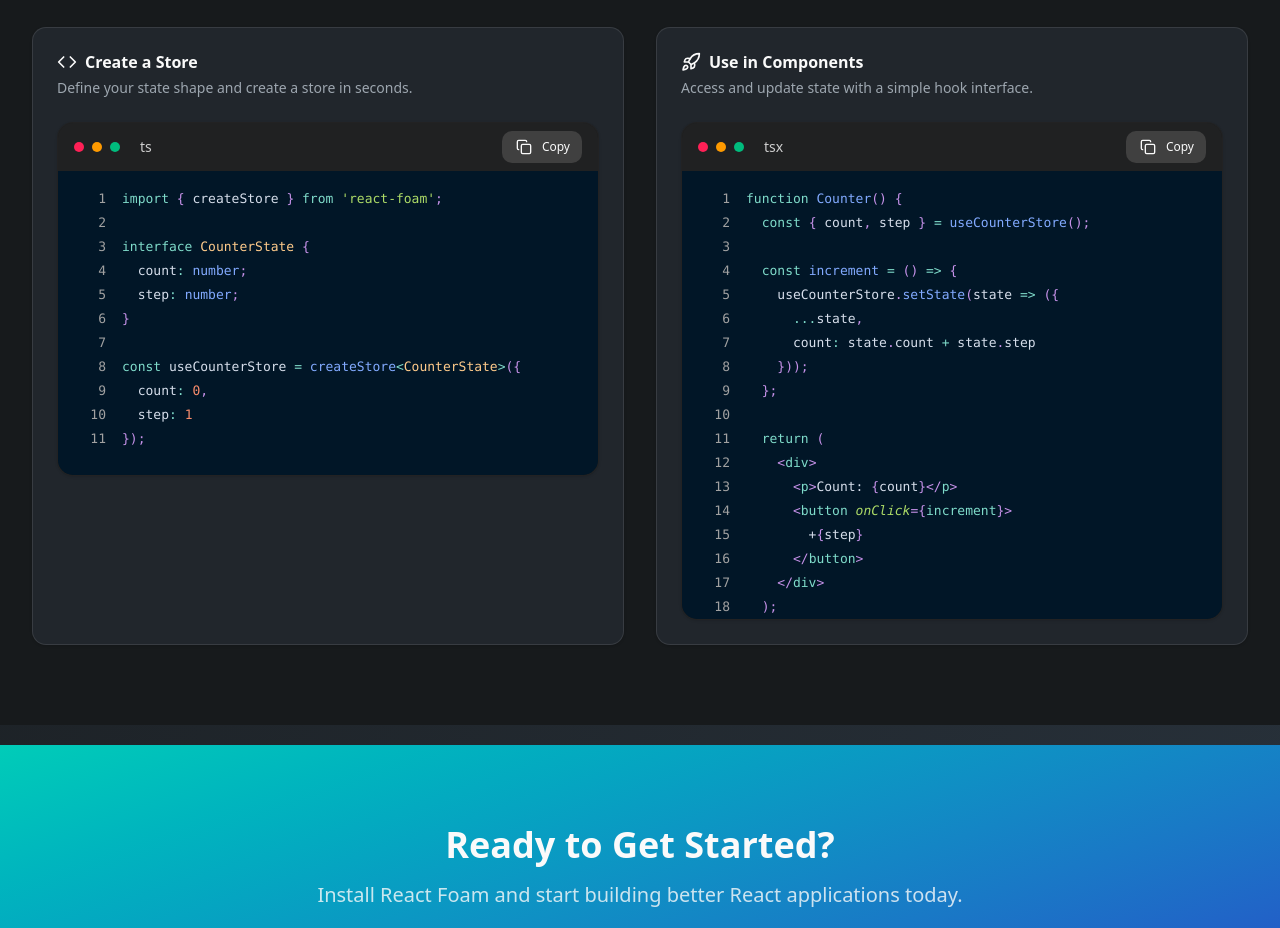
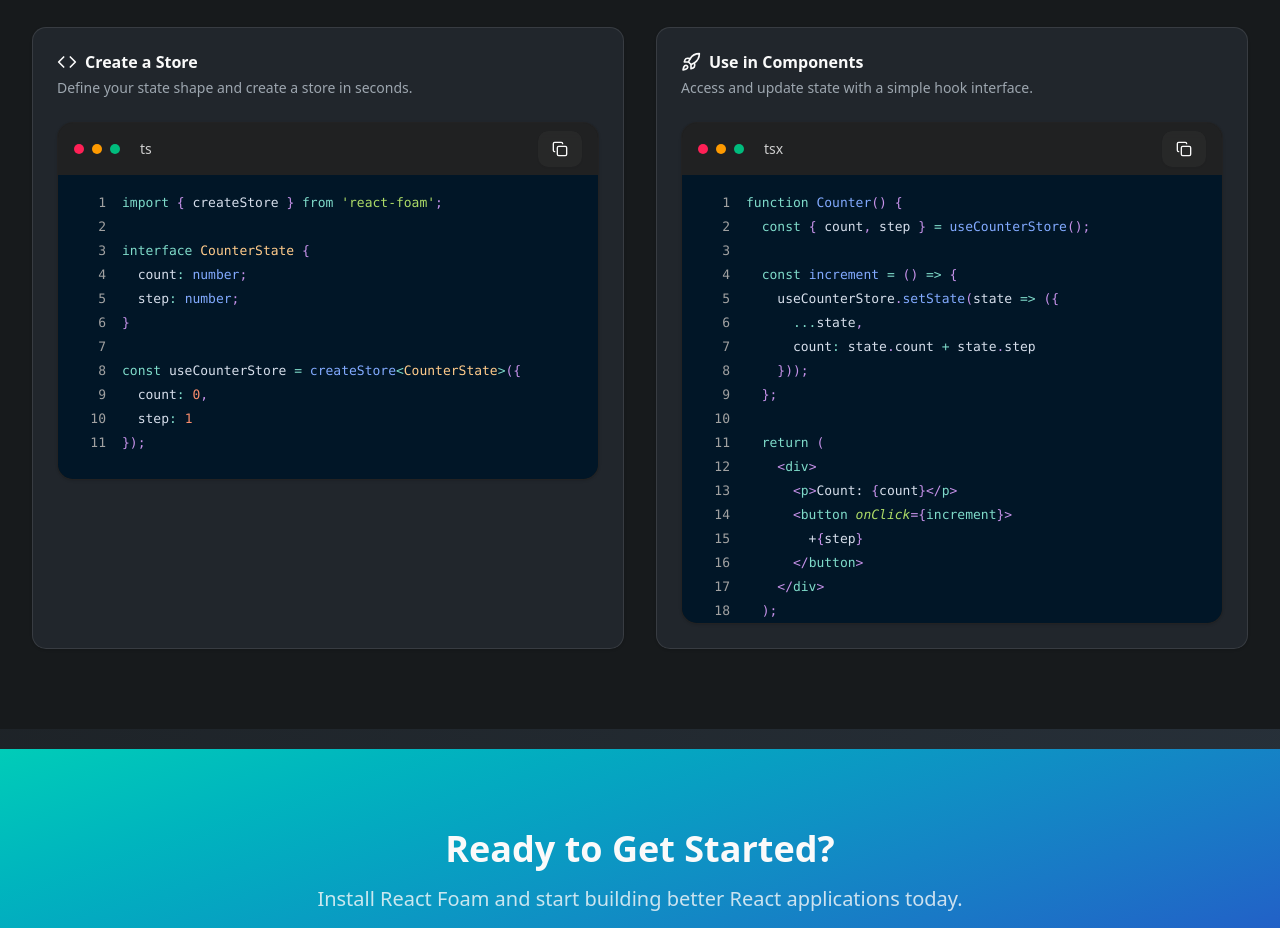
Before and after one commit to pars-stack/react-foam-docs, a Next.js app: page / in a window 1280 px wide. Shown: the part 1640-2568 px from the top of the page. Built offline with nearby package versions, Linux system fonts and the light colour scheme.

Commit message:
refactor : code block

```diff
--- a/src/components/common/code-block.tsx
+++ b/src/components/common/code-block.tsx
@@ -1,7 +1,6 @@
-import React, { useState } from "react";
 import { Highlight, themes } from "prism-react-renderer";
-import { Copy, Check } from "lucide-react";
-import { AnimatePresence, motion } from "framer-motion";
+import React from "react";
+import CopyButton from "./copy-button";
 
 type CodeBlockProps = {
   code: string;
@@ -14,7 +13,7 @@ type CodeBlockProps = {
   | "bash"
   | "css"
   | "html"
-    | (string & {});
+  | (string);
   title?: string;
   wrap?: boolean;
   theme?: "dark" | "light" | string;
@@ -27,18 +26,7 @@ export function CodeBlock({
   wrap = false,
   theme = "dark",
 }: CodeBlockProps) {
-  const [copied, setCopied] = useState(false);
   const usedTheme = theme === "dark" ? themes.nightOwl : themes.github;
-
-  const handleCopy = async () => {
-    try {
-      await navigator.clipboard.writeText(code);
-      setCopied(true);
-      setTimeout(() => setCopied(false), 1400);
-    } catch(error) {
-      console.error(error)
-    }
-  };
 
   return (
     <div className="rounded-2xl border border-neutral-200/70 dark:border-neutral-800/70 shadow-sm overflow-hidden bg-white/60 dark:bg-neutral-900/60 backdrop-blur">
@@ -52,42 +40,7 @@ export function CodeBlock({
             {title ?? language}
           </span>
         </div>
-
-        <button
-          onClick={handleCopy}
-          className="group inline-flex items-center gap-2 rounded-lg px-3 py-1.5 text-xs font-medium
-                   bg-neutral-200 hover:bg-neutral-300 text-neutral-800
-                   dark:bg-neutral-700 dark:hover:bg-neutral-600 dark:text-neutral-50 transition-colors"
-          aria-label="Copy code"
-          type="button"
-        >
-          <span className="relative w-5 h-5 inline-flex items-center justify-center">
-            <AnimatePresence initial={false} mode="wait">
-              {copied ? (
-                <motion.span
-                  key="check"
-                  initial={{ opacity: 0, y: 6 }}
-                  animate={{ opacity: 1, y: 0 }}
-                  exit={{ opacity: 0, y: -6 }}
-                  className="absolute inset-0 inline-flex items-center justify-center"
-                >
-                  <Check className="w-4 h-4" />
-                </motion.span>
-              ) : (
-                <motion.span
-                  key="copy"
-                  initial={{ opacity: 0, y: 6 }}
-                  animate={{ opacity: 1, y: 0 }}
-                  exit={{ opacity: 0, y: -6 }}
-                  className="absolute inset-0 inline-flex items-center justify-center"
-                >
-                  <Copy className="w-4 h-4" />
-                </motion.span>
-              )}
-            </AnimatePresence>
-          </span>
-          <span>{copied ? "Copied" : "Copy"}</span>
-        </button>
+        <CopyButton text={code} />
       </div>
 
       {/* Code */}
```
Lines whose indentation alone changed are shown as unchanged.
